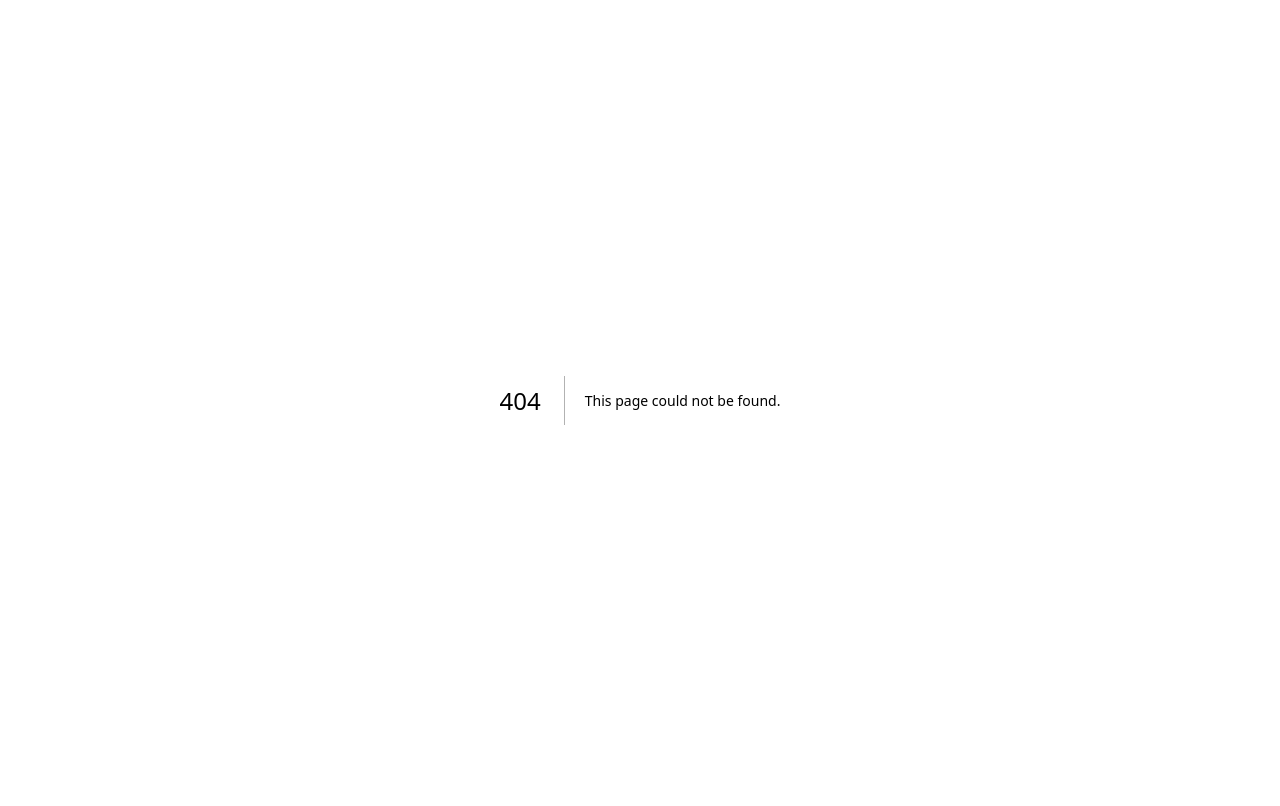
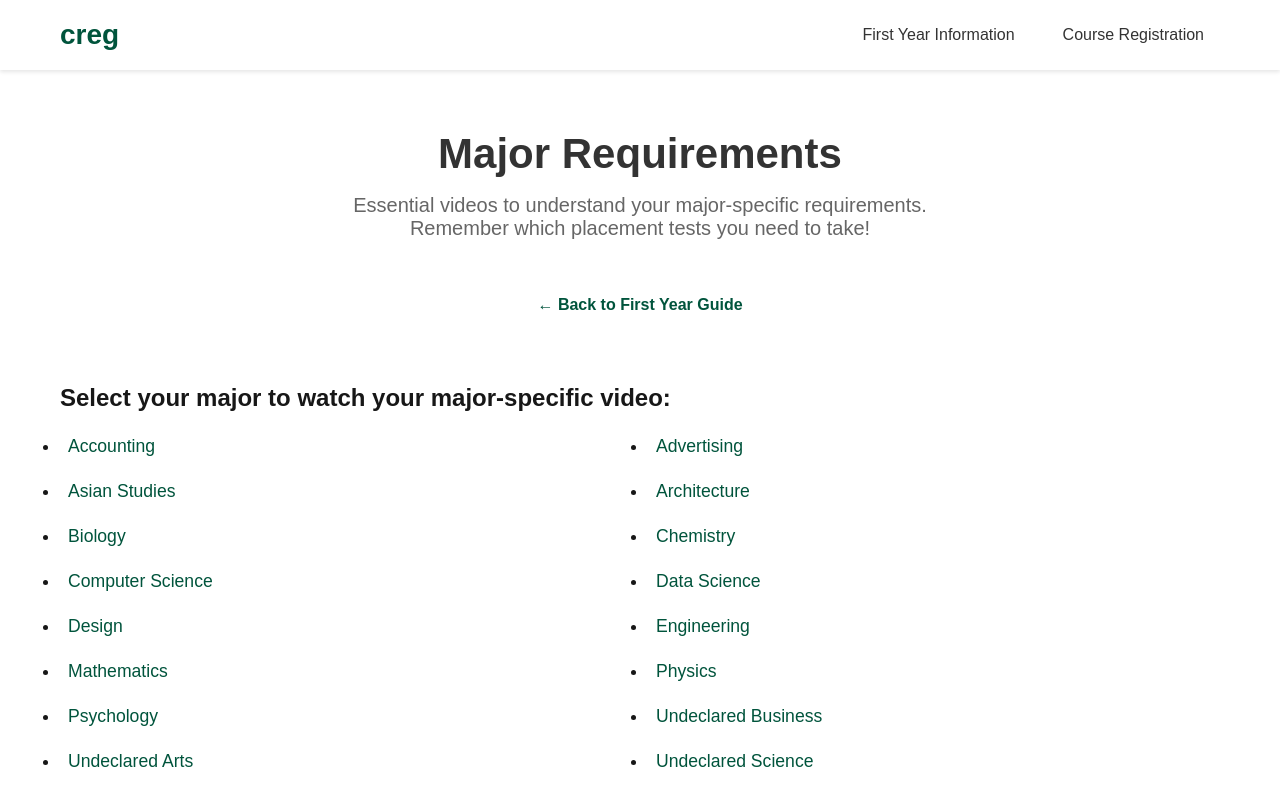
Before and after one commit to tomayyeung/c-reg, a Next.js app in the folder web/: page /first-years/major-requirements in a window 1280 px wide. Before the commit this address had no page. Shown: the top 806 px of the page. Built offline with nearby package versions, Linux system fonts and the light colour scheme.

Commit message:
Add more major videos

```diff
--- /dev/null
+++ b/web/app/first-years/major-requirements/page.tsx
@@ -0,0 +1,133 @@
+import Link from "next/link";
+import Header from "../../../components/Header";
+import styles from "../page.module.css";
+
+export default function MajorRequirements() {
+  return (
+    <>
+      <Header />
+
+      <div className={styles.container}>
+        <div className={styles.main}>
+          <div className={styles.hero}>
+            <h1 className={styles.title}>Major Requirements</h1>
+            <p className={styles.subtitle}>
+              Essential videos to understand your major-specific requirements.
+              <br></br>Remember which placement tests you need to take!
+            </p>
+            <Link href="/first-years" className={styles.backLink}>
+              &larr; Back to First Year Guide
+            </Link>
+
+          </div>
+
+          <div className={styles.majorSection}>
+            <h2>Select your major to watch your major-specific video:</h2>
+
+            <ul className={styles.majorList}>
+
+              <li className={styles.majorItem}>
+                <Link href="https://youtu.be/Yrbj5ilS9ro" target="_blank" rel="noopener noreferrer" className={styles.majorLink}>
+                  <span className={styles.majorName}>Accounting</span>
+                </Link>
+              </li>
+
+              <li className={styles.majorItem}>
+                <Link href="https://www.youtube.com/watch?v=-xu4FN1csPw" target="_blank" rel="noopener noreferrer" className={styles.majorLink}>
+                  <span className={styles.majorName}>Advertising</span>
+                </Link>
+              </li>
+
+              <li className={styles.majorItem}>
+                <Link href="https://youtu.be/CxeQB-MyO8Y" target="_blank" rel="noopener noreferrer" className={styles.majorLink}>
+                  <span className={styles.majorName}>Asian Studies</span>
+                </Link>
+              </li>
+
+              <li className={styles.majorItem}>
+                <Link href="https://youtu.be/m075Kctv9Gg" target="_blank" rel="noopener noreferrer" className={styles.majorLink}>
+                  <span className={styles.majorName}>Architecture</span>
+                </Link>
+              </li>
+
+              <li className={styles.majorItem}>
+                <Link href="https://youtu.be/FK5CjHk0Tbo" target="_blank" rel="noopener noreferrer" className={styles.majorLink}>
+                  <span className={styles.majorName}>Biology</span>
+                </Link>
+              </li>
+
+              <li className={styles.majorItem}>
+                <Link href="https://www.youtube.com/watch?v=3sUDzwGaPrY" target="_blank" rel="noopener noreferrer" className={styles.majorLink}>
+                  <span className={styles.majorName}>Chemistry</span>
+                </Link>
+              </li>
+
+              <li className={styles.majorItem}>
+                <Link href="https://www.youtube.com/watch?v=Nrrz92sU314" target="_blank" rel="noopener noreferrer" className={styles.majorLink}>
+                  <span className={styles.majorName}>Computer Science</span>
+                </Link>
+              </li>
+
+              <li className={styles.majorItem}>
+                <Link href="https://youtu.be/mrinjBbrSNU" target="_blank" rel="noopener noreferrer" className={styles.majorLink}>
+                  <span className={styles.majorName}>Data Science</span>
+                </Link>
+              </li>
+
+              <li className={styles.majorItem}>
+                <Link href="https://youtu.be/qAm2T9_WDdY" target="_blank" rel="noopener noreferrer" className={styles.majorLink}>
+                  <span className={styles.majorName}>Design</span>
+                </Link>
+              </li>
+
+              <li className={styles.majorItem}>
+                <Link href="https://youtu.be/rwIgWzZ9TpY" target="_blank" rel="noopener noreferrer" className={styles.majorLink}>
+                  <span className={styles.majorName}>Engineering</span>
+                </Link>
+              </li>
+
+              <li className={styles.majorItem}>
+                <Link href="https://youtu.be/-TRooFEBiNc" target="_blank" rel="noopener noreferrer" className={styles.majorLink}>
+                  <span className={styles.majorName}>Mathematics</span>
+                </Link>
+              </li>
+
+              <li className={styles.majorItem}>
+                <Link href="https://youtu.be/JM4nn-_r_g0" target="_blank" rel="noopener noreferrer" className={styles.majorLink}>
+                  <span className={styles.majorName}>Physics</span>
+                </Link>
+              </li>
+
+              <li className={styles.majorItem}>
+                <Link href="https://youtu.be/un0ua791UGs" target="_blank" rel="noopener noreferrer" className={styles.majorLink}>
+                  <span className={styles.majorName}>Psychology</span>
+                </Link>
+              </li>
+
+              <li className={styles.majorItem}>
+                <Link href="https://youtu.be/RdohQKNGIPo" target="_blank" rel="noopener noreferrer" className={styles.majorLink}>
+                  <span className={styles.majorName}>Undeclared Business</span>
+                </Link>
+              </li>
+
+              <li className={styles.majorItem}>
+                <Link href="https://youtu.be/Ybo3qd0pijI" target="_blank" rel="noopener noreferrer" className={styles.majorLink}>
+                  <span className={styles.majorName}>Undeclared Arts</span>
+                </Link>
+              </li>
+
+              <li className={styles.majorItem}>
+                <Link href="https://youtu.be/E-nxzZ8IzfI" target="_blank" rel="noopener noreferrer" className={styles.majorLink}>
+                  <span className={styles.majorName}>Undeclared Science</span>
+                </Link>
+              </li>
+
+            </ul>
+
+          </div>
+
+        </div>
+      </div >
+    </>
+  );
+}
--- a/web/app/first-years/page.module.css
+++ b/web/app/first-years/page.module.css
@@ -241,16 +241,39 @@
     flex-wrap: wrap;
 }
 
+.majorList {
+    display: grid;
+    grid-template-columns: repeat(2, 1fr);
+    gap: 1rem;
+    margin-top: 1.5rem;
+    font-size: 1.1rem;
+    list-style-type: disc;
+}
+
+.majorItem {
+    margin-bottom: 0.5rem;
+    padding-left: 0.5rem;
+}
+
 .majorLink {
+    text-decoration: none;
     color: var(--primary-color);
-    font-weight: 600;
-    transition: all 0.2s ease;
-    margin: 100px 5px;
+    transition: color 0.2s ease;
 }
 
 .majorLink:hover {
     color: var(--primary-color-dark);
     text-decoration: underline;
+}
+
+.majorName {
+    font-weight: 500;
+}
+
+@media (max-width: 640px) {
+    .majorList {
+        grid-template-columns: 1fr;
+    }
 }
 
 /* Responsive adjustments */
```
